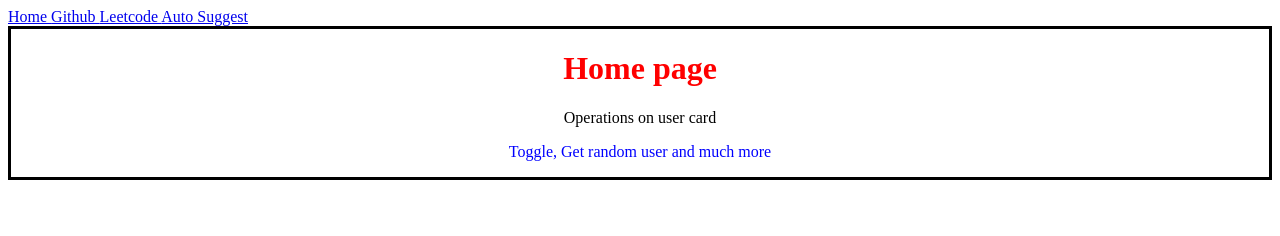
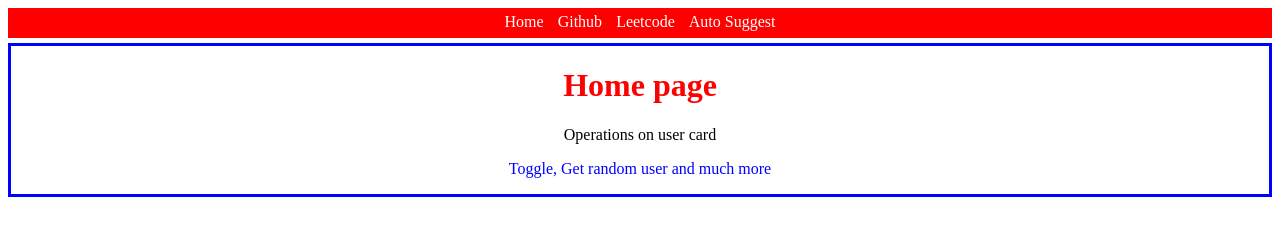
Before and after one commit to emanogna/auto-suggest, a website: page frontend/index.html in a window 1280 px wide. Drawn offline with Linux system fonts and the light colour scheme.

Commit message:
background colors and editings are done

```diff
--- a/frontend/index.css
+++ b/frontend/index.css
@@ -11,7 +11,7 @@ h1 {
     border-color: black;
     border-style: solid;*/
 
-    border: 3px solid black;
+    border: 3px solid blue;
 
 }
 
@@ -22,3 +22,19 @@ h1 {
 #p2{
     color: blue;
 }
+
+#nav{
+    text-align: center;
+    background-color: red;
+    height: 25px;
+    padding-top: 5px;
+    margin-bottom: 5px;
+}
+
+#nav a{
+    margin: 0px 5px;
+    /*margin: y-axis x-axis */
+
+    text-decoration: none;
+    color: white;
+}
```
